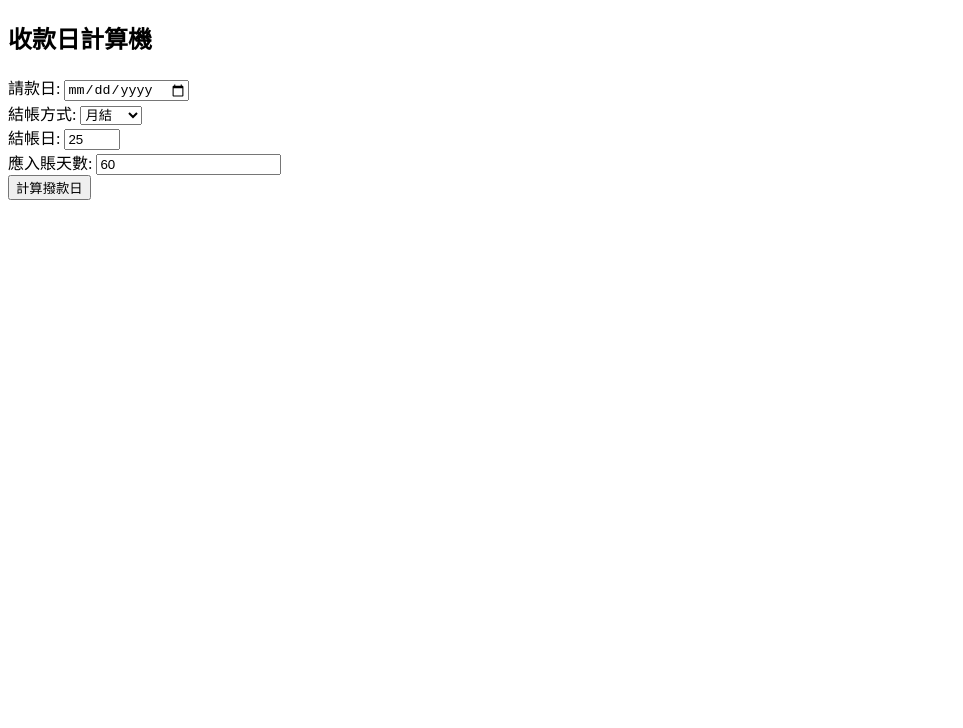
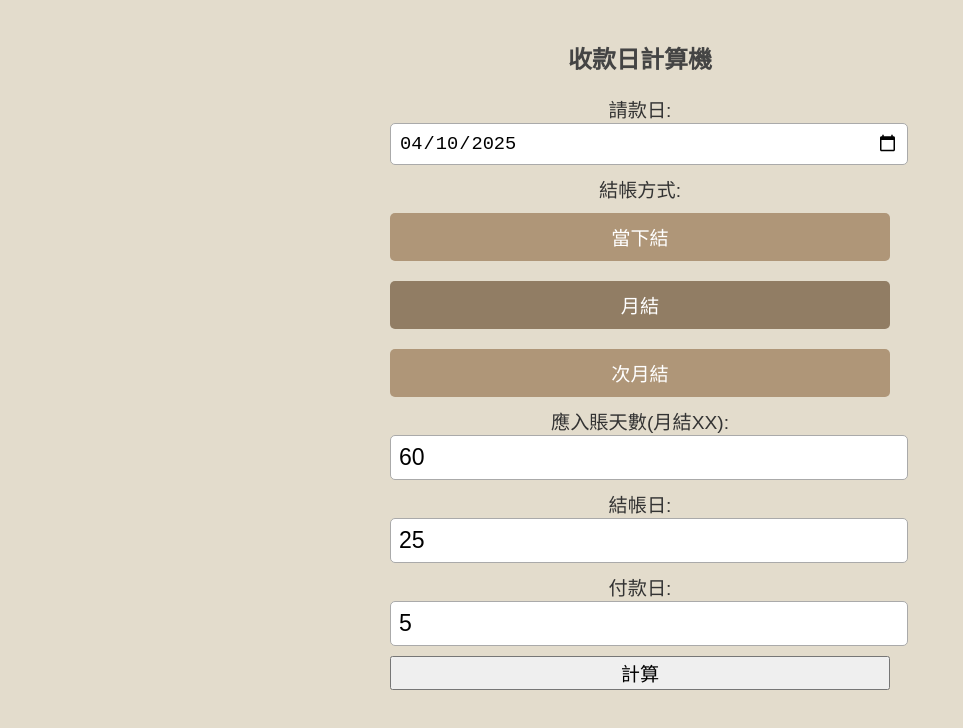
Before and after one commit to PenguinTW/payment-date-calculator, a plain HTML site: page index.html in a window 1280 px wide. Shown: the whole page, without its empty margins (0-963 px from the left). Drawn offline with Linux system fonts and the light colour scheme.

Commit message:
feat: 新增結帳日、美化介面

```diff
--- a/index.html
+++ b/index.html
@@ -4,53 +4,126 @@
     <meta charset="UTF-8">
     <meta name="viewport" content="width=device-width, initial-scale=1.0">
     <title>收款日計算機</title>
+    <style>
+        body {
+            font-family: Arial, sans-serif;
+            max-width: 500px;
+            margin: auto;
+            padding: 20px;
+            text-align: center;
+            background-color: rgb(227, 220, 204);
+            color: #333;
+        }
+        h2 {
+            color: #444;
+        }
+        label, input, button {
+            display: block;
+            width: 100%;
+            margin-bottom: 10px;
+            font-size: 1.2em;
+        }
+        input {
+            padding: 8px;
+            border: 1px solid #aaa;
+            border-radius: 5px;
+            background-color: #fff;
+        }
+        .button-group {
+            display: flex;
+            flex-direction: column;
+            gap: 10px;
+        }
+        .button-group button {
+            padding: 10px;
+            background-color: rgb(175, 150, 120);
+            color: white;
+            border: none;
+            cursor: pointer;
+            border-radius: 5px;
+        }
+        .button-group button:hover, .button-group button.active {
+            background-color: rgb(145, 125, 100);
+        }
+        @media (max-width: 400px) {
+            .button-group {
+                flex-direction: row;
+                flex-wrap: wrap;
+                justify-content: center;
+            }
+            .button-group button {
+                flex: 1;
+            }
+        }
+        p {
+            font-size: 1.2em;
+            font-weight: bold;
+        }
+    </style>
     <script>
+        function setDefaultBillingDate() {
+            let today = new Date().toISOString().split('T')[0];
+            document.getElementById("billingDate").value = today;
+        }
+
+        function selectSettlementType(type) {
+            document.querySelectorAll('.button-group button').forEach(btn => btn.classList.remove('active'));
+            document.getElementById(type).classList.add('active');
+            document.getElementById("settlementType").value = type;
+        }
+
         function calculatePaymentDate() {
             let billingDate = new Date(document.getElementById("billingDate").value);
-            let billingType = document.getElementById("billingType").value;
-            let closingDay = parseInt(document.getElementById("closingDay").value);
-            let accountDays = parseInt(document.getElementById("accountDays").value);
-            let paymentDays = [5, 20]; // 假設撥款日在每月5號和20號
+            let settlementType = document.getElementById("settlementType").value;
+            let settlementDay = parseInt(document.getElementById("settlementDay").value);
+            let creditDays = parseInt(document.getElementById("creditDays").value);
+            let paymentDay = parseInt(document.getElementById("paymentDay").value);
 
-            let closingDate = new Date(billingDate);
-            closingDate.setDate(closingDay);
-
-            if (billingDate.getDate() > closingDay) {
-                closingDate.setMonth(closingDate.getMonth() + (billingType === "次月結" ? 2 : 1));
-            } else if (billingType === "次月結") {
-                closingDate.setMonth(closingDate.getMonth() + 1);
+            let settlementDate;
+            if (settlementType === "current") {
+                settlementDate = new Date(billingDate);
+            } else if (settlementType === "monthly") {
+                settlementDate = new Date(billingDate.getFullYear(), billingDate.getMonth(), settlementDay);
+                if (billingDate.getDate() > settlementDay) {
+                    settlementDate.setMonth(settlementDate.getMonth() + 1);
+                }
+            } else if (settlementType === "nextMonth") {
+                settlementDate = new Date(billingDate.getFullYear(), billingDate.getMonth() + 1, settlementDay);
             }
 
-            let fundInDate = new Date(closingDate);
-            fundInDate.setDate(fundInDate.getDate() + accountDays);
+            let entryDate = new Date(settlementDate);
+            entryDate.setDate(entryDate.getDate() + creditDays);
 
-            let payoutDate = new Date(fundInDate);
-            let nextPayout = paymentDays.find(day => day >= fundInDate.getDate());
-
-            if (nextPayout !== undefined) {
-                payoutDate.setDate(nextPayout);
+            let disbursementDate = new Date(entryDate);
+            if (entryDate.getDate() > paymentDay) {
+                disbursementDate = new Date(entryDate.getFullYear(), entryDate.getMonth() + 1, paymentDay);
             } else {
-                payoutDate.setMonth(payoutDate.getMonth() + 1);
-                payoutDate.setDate(paymentDays[0]);
+                disbursementDate = new Date(entryDate.getFullYear(), entryDate.getMonth(), paymentDay);
             }
 
-            document.getElementById("result").innerText = `實際撥款日: ${payoutDate.toISOString().split('T')[0]}`;
+            document.getElementById("result").innerText = "實際撥款日: " + disbursementDate.toISOString().split('T')[0];
+        }
+
+        window.onload = function() {
+            setDefaultBillingDate();
+            selectSettlementType('monthly');
         }
     </script>
 </head>
 <body>
     <h2>收款日計算機</h2>
-    <label>請款日: <input type="date" id="billingDate"></label><br>
-    <label>結帳方式:
-        <select id="billingType">
-            <option value="當下結">當下結</option>
-            <option value="月結" selected>月結</option>
-            <option value="次月結">次月結</option>
-        </select>
-    </label><br>
-    <label>結帳日: <input type="number" id="closingDay" min="1" max="31" value="25"></label><br>
-    <label>應入賬天數: <input type="number" id="accountDays" min="0" value="60"></label><br>
-    <button onclick="calculatePaymentDate()">計算撥款日</button>
+    <label>請款日: <input type="date" id="billingDate"></label>
+    <label>結帳方式:</label>
+    <div class="button-group">
+        <button id="current" onclick="selectSettlementType('current')">當下結</button>
+        <button id="monthly" class="active" onclick="selectSettlementType('monthly')">月結</button>
+        <button id="nextMonth" onclick="selectSettlementType('nextMonth')">次月結</button>
+    </div>
+    <input type="hidden" id="settlementType" value="monthly">
+    <label>應入賬天數(月結XX): <input type="number" id="creditDays" value="60"></label>
+    <label>結帳日: <input type="number" id="settlementDay" value="25"></label>
+    <label>付款日: <input type="number" id="paymentDay" value="5"></label>
+    <button onclick="calculatePaymentDate()">計算</button>
     <p id="result"></p>
 </body>
 </html>
```
